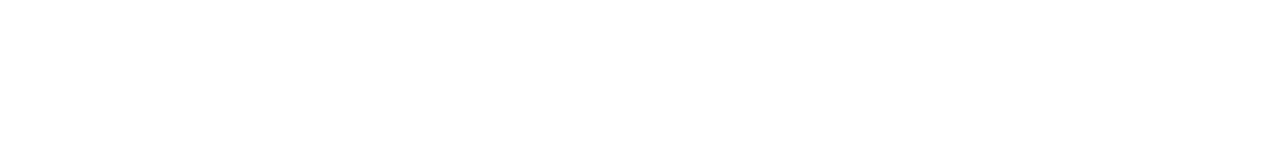
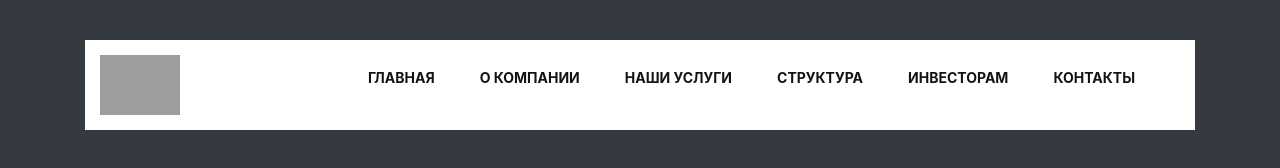
Before and after one commit to squuze/investstroy, a plain HTML site: page index.html in a window 1280 px wide. Drawn offline with nearby package versions, Linux system fonts and the light colour scheme; grey boxes are pictures that could not be loaded.

Commit message:
nav menu

```diff
--- a/css/style.css
+++ b/css/style.css
@@ -3,7 +3,48 @@ html{
 }
 
 body{
-  background-color: #eef3f5;
+  background-color: #d4d7db;
   color: #131313;
   font-family: 'Roboto', sans-serif;
 }
+
+.top-nav{
+  margin-top: 40px;
+  background-color: #fff;
+  padding: 15px;
+}
+
+.top-nav_menu{
+  list-style: none;
+  padding: 0;
+  display: flex;
+}
+
+.top-nav_menu li{
+  margin-right: 45px;
+}
+
+.top-nav_menu a{
+  text-transform: uppercase;
+  text-decoration: none;
+  color: #131313;
+  font-weight: 700;
+}
+
+.top-nav_menu a::after{
+  content: '';
+  display: block;
+  width: 100%;
+  height: 2px;
+  background-color: #448afc;
+  transform: translateY(37px) scale(0);
+  transition: all 0.2s;
+}
+
+.top-nav_menu a:hover{
+  text-decoration: none;
+}
+
+.top-nav_menu a:hover::after{
+  transform: translateY(38px) scale(1);
+}
--- a/index.html
+++ b/index.html
@@ -5,12 +5,32 @@
     <meta name="viewport" content="width=device-width, initial-scale=1">
     <meta http-equiv="x-ua-compatible" content="ie=edge">
     <title>Инвест-строй</title>
-    <link rel="stylesheet" href="/css/style.css">
+    <link rel="stylesheet" href="css/style.css">
     <link href="https://fonts.googleapis.com/css?family=Roboto:400,700&amp;subset=cyrillic" rel="stylesheet">
-    <link rel="stylesheet" href="https://maxcdn.bootstrapcdn.com/bootstrap/4.0.0-alpha.2/css/bootstrap.min.css" integrity="sha384-y3tfxAZXuh4HwSYylfB+J125MxIs6mR5FOHamPBG064zB+AFeWH94NdvaCBm8qnd" crossorigin="anonymous">
+    <link rel="stylesheet" href="https://stackpath.bootstrapcdn.com/bootstrap/4.2.1/css/bootstrap.min.css" integrity="sha384-GJzZqFGwb1QTTN6wy59ffF1BuGJpLSa9DkKMp0DgiMDm4iYMj70gZWKYbI706tWS" crossorigin="anonymous">
   </head>
-  <body>
-
+  <body class="bg-dark">
+    <div class="container">
+      <div class="top-nav">
+        <div class="row justify-content-between align-items-center">
+          <div class="col-md-auto">
+            <div class="logo">
+              <img src="https://i.simpalsmedia.com/joblist.md/360x200/d98734b35ed751caf8945b16f9c5c973.png" alt="Строй инвест" height="60px">
+            </div>
+          </div>
+          <div class="col-md-auto">
+            <ul class="top-nav_menu">
+              <li><a href="#">Главная</a></li>
+              <li><a href="#">О компании</a></li>
+              <li><a href="#">Наши услуги</a></li>
+              <li><a href="#">Структура</a></li>
+              <li><a href="#">Инвесторам</a></li>
+              <li><a href="#">Контакты</a></li>
+            </ul>
+          </div>
+        </div>
+      </div>
+    </div>
 
     <script
       src="https://code.jquery.com/jquery-3.3.1.min.js"
```
